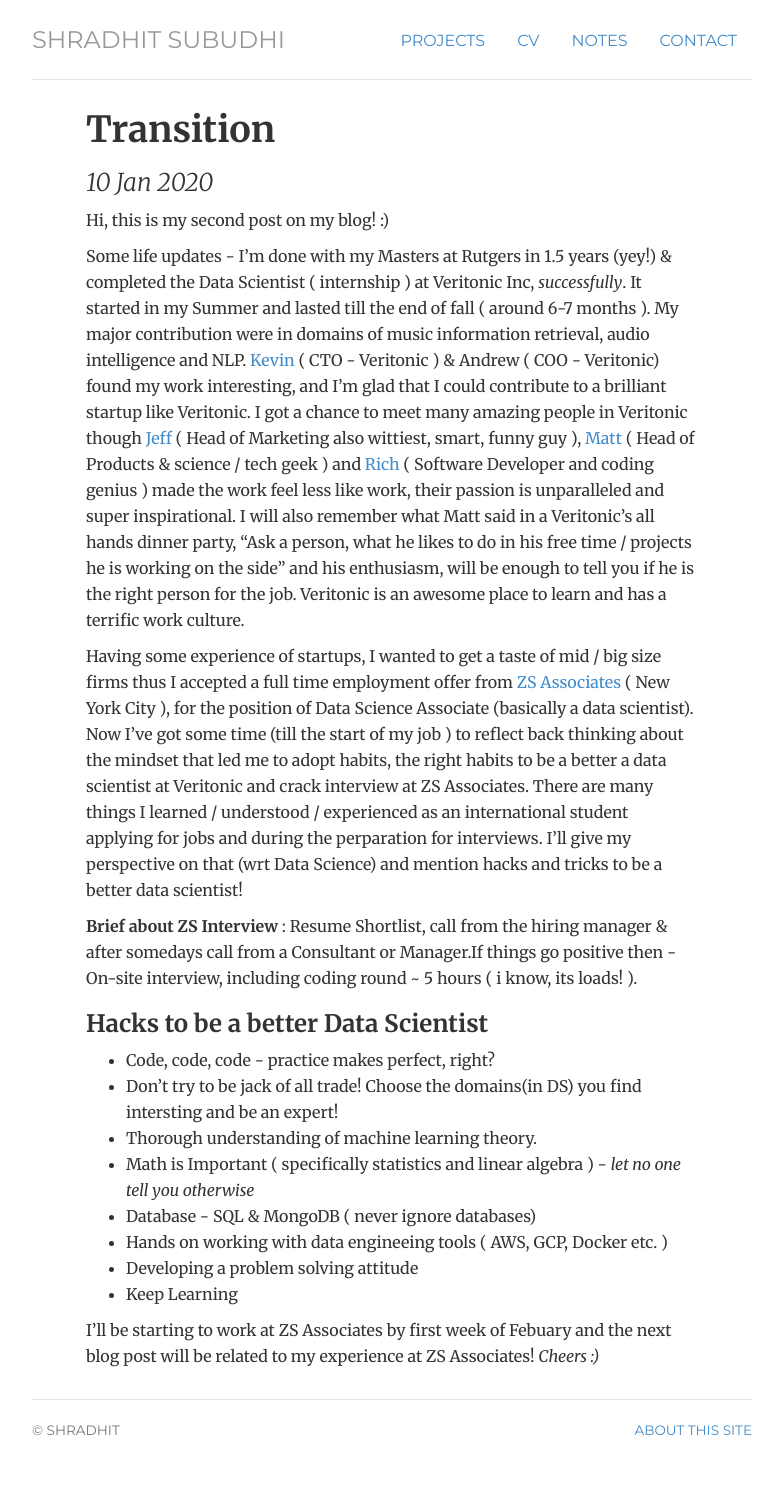
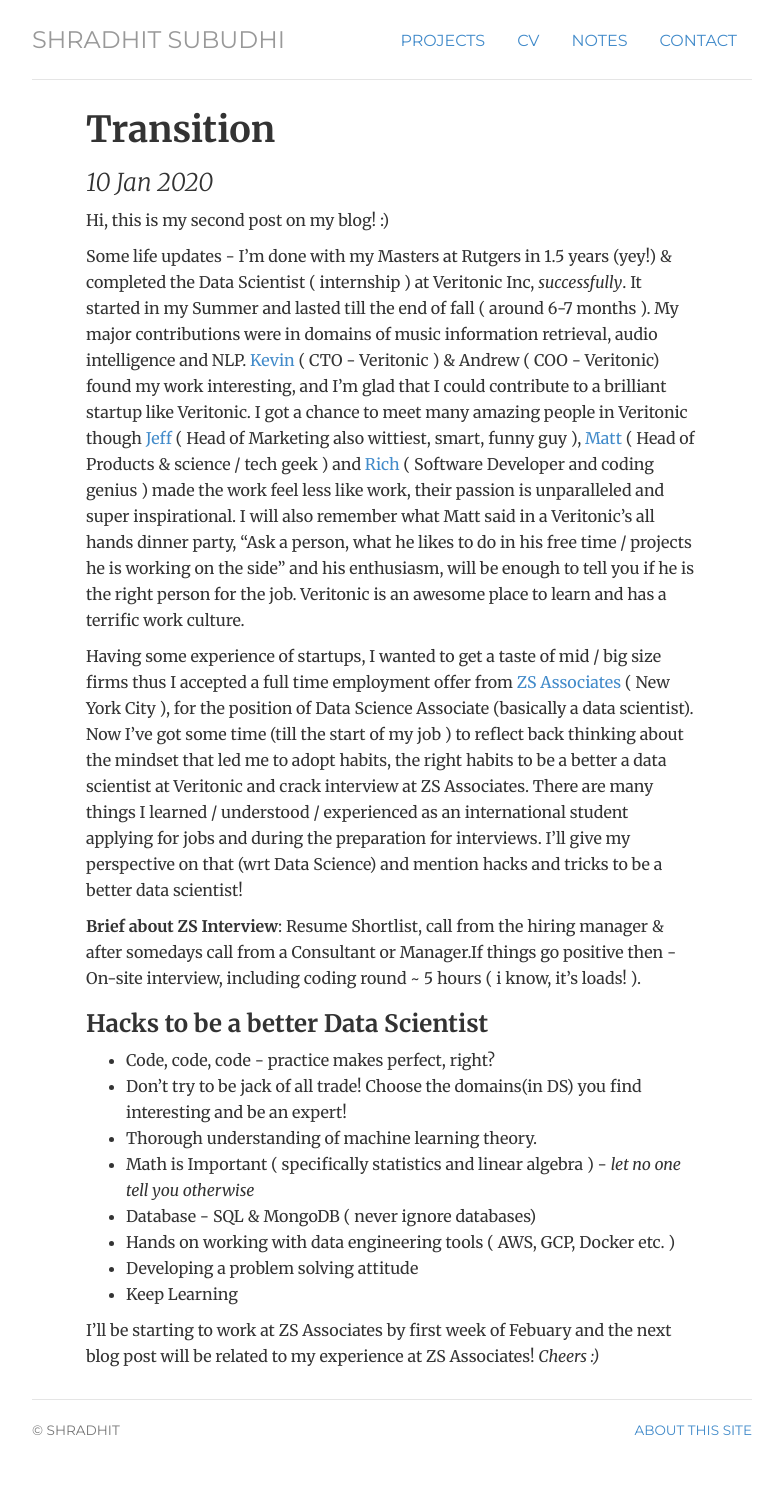
Before and after one commit to shradhit7/shradhit7.github.io, a Jekyll site: the page built from _posts/2020-01-10- Full Time Job.md, in a window 1280 px wide. Shown: the whole page, without its empty margins (248-1031 px from the left). Built offline with Jekyll 4.4.1, drawn with Linux system fonts in a browser that asks for light colours.

Commit message:
Update 2020-01-10- Full Time Job.md

```diff
--- a/_posts/2020-01-10- Full Time Job.md
+++ b/_posts/2020-01-10- Full Time Job.md
@@ -5,22 +5,22 @@ title: Transition
 
 Hi, this is my second post on my blog! :)
 
-Some life updates - I’m done with my Masters at Rutgers in 1.5 years (yey!) & completed the Data Scientist ( internship ) at Veritonic Inc, _successfully_. It started in my Summer and lasted till the end of fall ( around 6-7 months ). My major contribution were in domains of music information retrieval, audio intelligence and NLP. [Kevin](https://falicon.com/) ( CTO - Veritonic ) & Andrew ( COO - Veritonic) found my work interesting, and I’m glad that I could contribute to a brilliant startup like Veritonic. I got a chance to meet many amazing people in Veritonic though [Jeff](https://www.linkedin.com/in/jeffreyspiro/) ( Head of Marketing also wittiest, smart, funny guy ), [Matt](https://www.mattgagliano.com/) ( Head of Products & science / tech geek ) and [Rich](https://www.richinfante.com/) ( Software Developer and coding genius ) made the work feel less like work, their passion is unparalleled and super inspirational. I will also remember what Matt said in a Veritonic's all hands dinner party, “Ask a person, what he likes to do in his free time / projects he is working on the side” and his enthusiasm, will be enough to tell you if he is the right person for the job. Veritonic is an awesome place to learn and has a terrific work culture.
+Some life updates - I’m done with my Masters at Rutgers in 1.5 years (yey!) & completed the Data Scientist ( internship ) at Veritonic Inc, _successfully_. It started in my Summer and lasted till the end of fall ( around 6-7 months ). My major contributions were in domains of music information retrieval, audio intelligence and NLP. [Kevin](https://falicon.com/) ( CTO - Veritonic ) & Andrew ( COO - Veritonic) found my work interesting, and I’m glad that I could contribute to a brilliant startup like Veritonic. I got a chance to meet many amazing people in Veritonic though [Jeff](https://www.linkedin.com/in/jeffreyspiro/) ( Head of Marketing also wittiest, smart, funny guy ), [Matt](https://www.mattgagliano.com/) ( Head of Products & science / tech geek ) and [Rich](https://www.richinfante.com/) ( Software Developer and coding genius ) made the work feel less like work, their passion is unparalleled and super inspirational. I will also remember what Matt said in a Veritonic's all hands dinner party, “Ask a person, what he likes to do in his free time / projects he is working on the side” and his enthusiasm, will be enough to tell you if he is the right person for the job. Veritonic is an awesome place to learn and has a terrific work culture.
 
-Having some experience of startups, I wanted to get a taste of mid / big size firms thus I accepted a full time employment offer from [ZS Associates](https://www.zs.com/) ( New York City ), for the position of Data Science Associate (basically a data scientist). Now I’ve got some time (till the start of my job ) to reflect back thinking about the mindset that led me to adopt habits, the right habits to be a better a data scientist at Veritonic and crack interview at ZS Associates. There are many things I learned / understood / experienced as an international student applying for jobs and during the perparation for interviews. I’ll give my perspective on that (wrt Data Science) and mention hacks and tricks to be a better data scientist!
+Having some experience of startups, I wanted to get a taste of mid / big size firms thus I accepted a full time employment offer from [ZS Associates](https://www.zs.com/) ( New York City ), for the position of Data Science Associate (basically a data scientist). Now I’ve got some time (till the start of my job ) to reflect back thinking about the mindset that led me to adopt habits, the right habits to be a better a data scientist at Veritonic and crack interview at ZS Associates. There are many things I learned / understood / experienced as an international student applying for jobs and during the preparation for interviews. I’ll give my perspective on that (wrt Data Science) and mention hacks and tricks to be a better data scientist!
 
 
-**Brief about ZS Interview** : Resume Shortlist, call from the hiring manager & after somedays call from a Consultant or Manager.If things go positive then - On-site interview, including coding round ~ 5 hours ( i know, its loads! ).
+**Brief about ZS Interview**: Resume Shortlist, call from the hiring manager & after somedays call from a Consultant or Manager.If things go positive then - On-site interview, including coding round ~ 5 hours ( i know, it's loads! ).
 
 
 ### Hacks to be a better Data Scientist
 
 - Code, code, code - practice makes perfect, right?
-- Don't try to be jack of all trade! Choose the domains(in DS) you find intersting and be an expert!
+- Don't try to be jack of all trade! Choose the domains(in DS) you find interesting and be an expert!
 - Thorough understanding of machine learning theory.
 - Math is Important ( specifically statistics and linear algebra ) - _let no one tell you otherwise_
 - Database - SQL & MongoDB ( never ignore databases)
-- Hands on working with data engineeing tools ( AWS, GCP, Docker etc. )
+- Hands on working with data engineering tools ( AWS, GCP, Docker etc. )
 - Developing a problem solving attitude
 - Keep Learning
 
```
